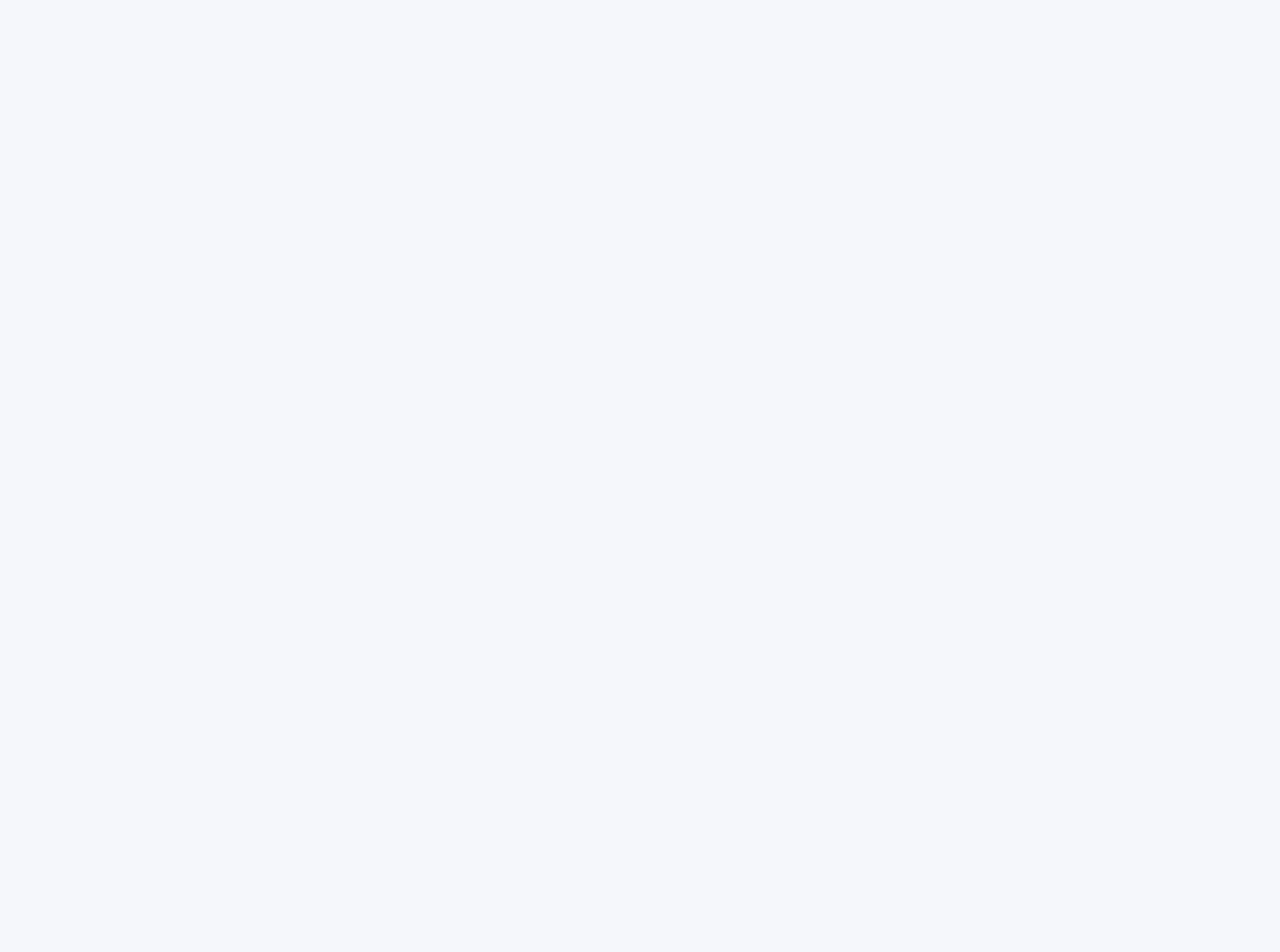
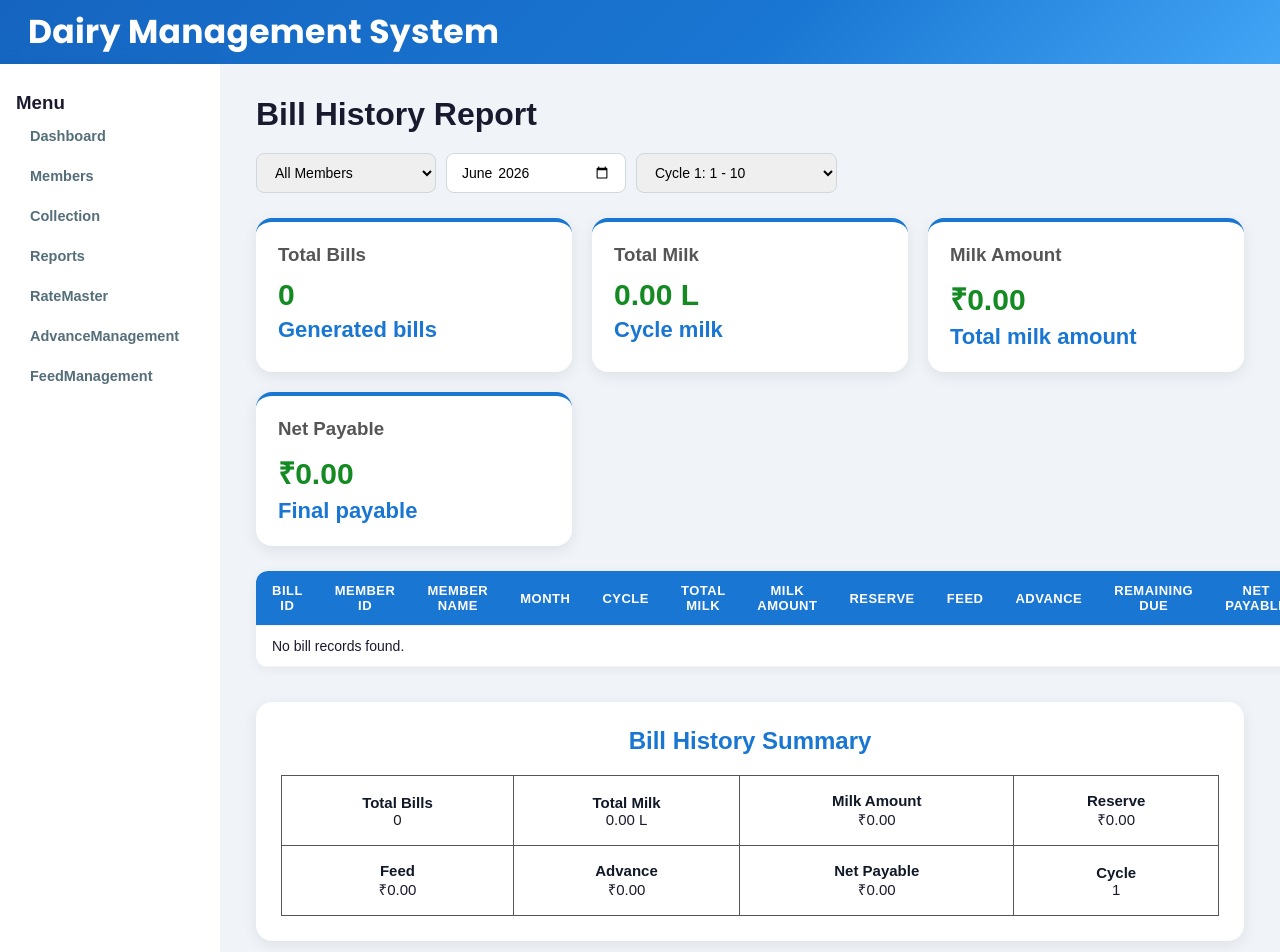
Before and after one commit to pranavgouraje-alt/dairy-management-system, a React app in the folder frontend/: page /bill-history in a window 1280 px wide. Before the commit this address had no page. Shown: the top 952 px of the page. Before the commit the page ends 800 px from the top, so only its background shows below. Built offline with nearby package versions, Linux system fonts and the light colour scheme; the HTML template or start-up script is replaced by a standard one.

Commit message:
Created a Bill History Report

```diff
--- /dev/null
+++ b/frontend/src/pages/BillHistory.jsx
@@ -0,0 +1,274 @@
+import { useState, useEffect } from "react";
+import MainLayout from "../layouts/MainLayout";
+import { formatAmount } from "../utils/amountUtils";
+
+function BillHistory() {
+  const [billRecords, setBillRecords] = useState([]);
+  const [members, setMembers] = useState([]);
+
+  const [reportType, setReportType] = useState("all");
+  const [selectedMemberId, setSelectedMemberId] = useState("");
+
+  const [billMonth, setBillMonth] = useState(
+    new Date().toISOString().slice(0, 7)
+  );
+
+  const [billCycle, setBillCycle] = useState("1");
+
+  useEffect(() => {
+    const savedBills = localStorage.getItem("billRecords");
+    const savedMembers = localStorage.getItem("members");
+
+    if (savedBills) {
+      setBillRecords(JSON.parse(savedBills));
+    }
+
+    if (savedMembers) {
+      setMembers(JSON.parse(savedMembers));
+    }
+  }, []);
+
+  const filteredBills = billRecords.filter((bill) => {
+    const monthMatch = bill.billMonth === billMonth;
+
+    const cycleMatch = bill.billCycle === billCycle;
+
+    const memberMatch =
+      reportType === "all" ||
+      bill.memberId === selectedMemberId;
+
+    return monthMatch && cycleMatch && memberMatch;
+  });
+
+  const totalBills = filteredBills.length;
+
+  const totalMilk = filteredBills.reduce(
+    (total, bill) =>
+      total + Number(bill.totalMilk || 0),
+    0
+  );
+
+  const totalMilkAmount = filteredBills.reduce(
+    (total, bill) =>
+      total + Number(bill.milkAmount || 0),
+    0
+  );
+
+  const totalReserve = filteredBills.reduce(
+    (total, bill) =>
+      total + Number(bill.reserveAmount || 0),
+    0
+  );
+
+  const totalFeed = filteredBills.reduce(
+    (total, bill) =>
+      total + Number(bill.feedDeducted || 0),
+    0
+  );
+
+  const totalAdvance = filteredBills.reduce(
+    (total, bill) =>
+      total + Number(bill.advanceDeducted || 0),
+    0
+  );
+
+  const totalNetPayable = filteredBills.reduce(
+    (total, bill) =>
+      total + Number(bill.netPayable || 0),
+    0
+  );
+
+  return (
+    <MainLayout>
+      <h1>Bill History Report</h1>
+
+      <div className="collection-form">
+        <select
+          value={reportType}
+          onChange={(e) => {
+            setReportType(e.target.value);
+            setSelectedMemberId("");
+          }}
+        >
+          <option value="all">All Members</option>
+          <option value="single">Single Member</option>
+        </select>
+
+        {reportType === "single" && (
+          <select
+            value={selectedMemberId}
+            onChange={(e) =>
+              setSelectedMemberId(e.target.value)
+            }
+          >
+            <option value="">Select Member</option>
+
+            {members.map((member) => (
+              <option
+                key={member.memberId}
+                value={member.memberId}
+              >
+                {member.memberId} - {member.name}
+              </option>
+            ))}
+          </select>
+        )}
+
+        <input
+          type="month"
+          value={billMonth}
+          onChange={(e) =>
+            setBillMonth(e.target.value)
+          }
+        />
+
+        <select
+          value={billCycle}
+          onChange={(e) =>
+            setBillCycle(e.target.value)
+          }
+        >
+          <option value="1">Cycle 1: 1 - 10</option>
+          <option value="2">Cycle 2: 11 - 20</option>
+          <option value="3">Cycle 3: 21 - End Month</option>
+        </select>
+      </div>
+
+      <div className="session-summary-grid">
+        <div className="session-summary-card">
+          <h3>Total Bills</h3>
+          <h2>{totalBills}</h2>
+          <p>Generated bills</p>
+        </div>
+
+        <div className="session-summary-card">
+          <h3>Total Milk</h3>
+          <h2>{formatAmount(totalMilk)} L</h2>
+          <p>Cycle milk</p>
+        </div>
+
+        <div className="session-summary-card">
+          <h3>Milk Amount</h3>
+          <h2>₹{formatAmount(totalMilkAmount)}</h2>
+          <p>Total milk amount</p>
+        </div>
+
+        <div className="session-summary-card">
+          <h3>Net Payable</h3>
+          <h2>₹{formatAmount(totalNetPayable)}</h2>
+          <p>Final payable</p>
+        </div>
+      </div>
+
+      <table className="member-table">
+        <thead>
+          <tr>
+            <th>Bill ID</th>
+            <th>Member ID</th>
+            <th>Member Name</th>
+            <th>Month</th>
+            <th>Cycle</th>
+            <th>Total Milk</th>
+            <th>Milk Amount</th>
+            <th>Reserve</th>
+            <th>Feed</th>
+            <th>Advance</th>
+            <th>Remaining Due</th>
+            <th>Net Payable</th>
+            <th>Generated Date</th>
+          </tr>
+        </thead>
+
+        <tbody>
+          {filteredBills.length === 0 ? (
+            <tr>
+              <td colSpan="13">
+                No bill records found.
+              </td>
+            </tr>
+          ) : (
+            filteredBills.map((bill) => (
+              <tr key={bill.billId}>
+                <td>{bill.billId}</td>
+                <td>{bill.memberId}</td>
+                <td>{bill.memberName}</td>
+                <td>{bill.billMonth}</td>
+                <td>{bill.billCycle}</td>
+                <td>{formatAmount(bill.totalMilk)} L</td>
+                <td>₹{formatAmount(bill.milkAmount)}</td>
+                <td>₹{formatAmount(bill.reserveAmount)}</td>
+                <td>₹{formatAmount(bill.feedDeducted)}</td>
+                <td>₹{formatAmount(bill.advanceDeducted)}</td>
+                <td>₹{formatAmount(bill.remainingDue)}</td>
+                <td>₹{formatAmount(bill.netPayable)}</td>
+                <td>{bill.generatedDate}</td>
+              </tr>
+            ))
+          )}
+        </tbody>
+      </table>
+
+      <div className="payment-summary-section">
+        <h2>Bill History Summary</h2>
+
+        <table className="payment-summary-table">
+          <tbody>
+            <tr>
+              <td>
+                <strong>Total Bills</strong>
+                <br />
+                {totalBills}
+              </td>
+
+              <td>
+                <strong>Total Milk</strong>
+                <br />
+                {formatAmount(totalMilk)} L
+              </td>
+
+              <td>
+                <strong>Milk Amount</strong>
+                <br />
+                ₹{formatAmount(totalMilkAmount)}
+              </td>
+
+              <td>
+                <strong>Reserve</strong>
+                <br />
+                ₹{formatAmount(totalReserve)}
+              </td>
+            </tr>
+
+            <tr>
+              <td>
+                <strong>Feed</strong>
+                <br />
+                ₹{formatAmount(totalFeed)}
+              </td>
+
+              <td>
+                <strong>Advance</strong>
+                <br />
+                ₹{formatAmount(totalAdvance)}
+              </td>
+
+              <td>
+                <strong>Net Payable</strong>
+                <br />
+                ₹{formatAmount(totalNetPayable)}
+              </td>
+
+              <td>
+                <strong>Cycle</strong>
+                <br />
+                {billCycle}
+              </td>
+            </tr>
+          </tbody>
+        </table>
+      </div>
+    </MainLayout>
+  );
+}
+
+export default BillHistory;
--- a/frontend/src/pages/Reports.jsx
+++ b/frontend/src/pages/Reports.jsx
@@ -98,6 +98,17 @@ function Reports() {
             </p>
           </div>
         </Link>
+        <Link
+          to="/bill-history"
+          className="report-link"
+        >
+          <div className="report-card">
+            <h3>📜 Bill History</h3>
+            <p>
+              View generated bill records
+            </p>
+          </div>
+        </Link>
 
       </div>
 
--- a/frontend/src/routes/AppRoutes.jsx
+++ b/frontend/src/routes/AppRoutes.jsx
@@ -14,6 +14,7 @@ import MemberBill from "../pages/MemberBill";
 import FeedManagement from "../pages/FeedMaanagement";
 import AdvanceManagement from "../pages/AdvanceManagement";
 import FeedAdvanceReport from "../pages/FeedAdvancerRport";
+import BillHistory from "../pages/BillHistory";
 
 function AppRoutes() {
   return (
@@ -32,6 +33,7 @@ function AppRoutes() {
       <Route path="/payment-register" element={<PaymentRegister />} />
       <Route path="/member-bill" element={<MemberBill />} />
       <Route path="/feed-advance-report" element={<FeedAdvanceReport />} />
+      <Route path="/bill-history" element={<BillHistory />} />
 
 
 
```
